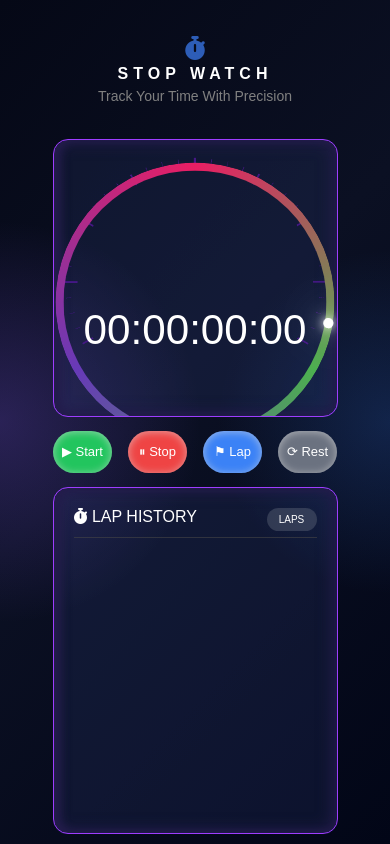
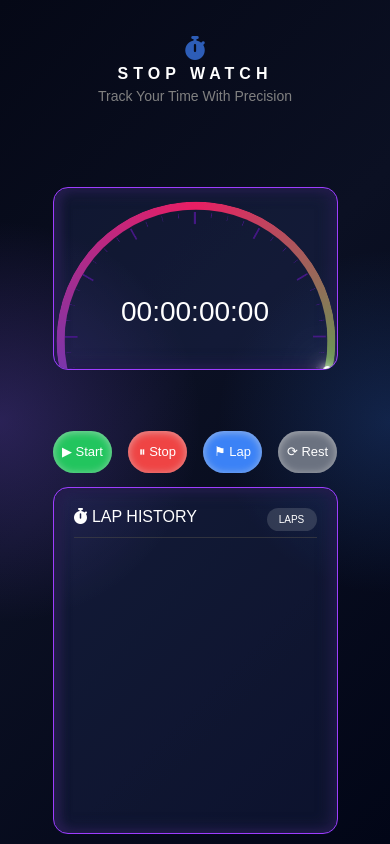
Before and after one commit to AbdelrahmanAbdelnaser/Stopwatch, a React (Create React App) app: page / in a window 390 px wide. Built offline with nearby package versions, Linux system fonts and the light colour scheme.

Commit message:
Refactor styles for screen and timer components in App.css for improved layout and responsiveness

```diff
--- a/src/App.css
+++ b/src/App.css
@@ -43,7 +43,7 @@ header span {
   grid-row: span 4;
   position: relative;
   width: 500px;
-  height: 100%;
+  height: 240px;
   border: 1px solid rgb(158 61 255);
   box-shadow:
     inset 6px 0px 9px 0.5px rgb(36 29 76),
@@ -121,7 +121,7 @@ header span {
   top: 60%;
   left: 50%;
   transform: translateX(-50%);
-  font-size: 5vh;
+  font-size: 37px;
 }
 .Controllers {
   display: flex;
@@ -249,91 +249,31 @@ header span {
   display: flex;
 }
 
-@media (max-width: 425px) {
-  .app {
-    height: 100vh;
-    display: grid;
-    grid-auto-flow: row;
-    place-items: center;
-    place-content: center;
-    grid-template-rows: repeat(12, 1fr) 10px;
-  }
+@media (max-width: 426px) {
   .screen {
-    grid-row: span 4;
-    position: relative;
     width: 285px;
-    height: 100%;
-    border: 1px solid rgb(158 61 255);
-    box-shadow:
-      inset 6px 0px 9px 0.5px rgb(36 29 76),
-      inset -2px 0px 15px 2.5px rgb(36 29 76);
-    background: rgb(25 32 58 / 43%);
-    backdrop-filter: brightness(1.5);
-    border-radius: 15px;
-    overflow: hidden;
+    height: 183px;
   }
   .screen img {
     width: 355px;
-    position: absolute;
     top: -7%;
-    left: 50%;
-    transform: translateX(-50%);
   }
-  .wrapper {
-    position: relative;
-    top: 1%;
-    width: 441px;
-    height: 441px;
-    margin: auto;
-  }
+
   .timer {
-    position: absolute;
-    top: 36%;
-    left: 32%;
+    top: 34.5%;
+    left: 32.25%;
     width: 279px;
     height: 279px;
-    transform: translate(-50%, -50%);
-    border-radius: 50%;
-    padding: 8px;
-    background: conic-gradient(#e91e63, #4caf50, #673ab7, #e91e63);
-    -webkit-mask:
-      linear-gradient(#000 0 0) content-box,
-      linear-gradient(#000 0 0);
-    mask-composite: exclude;
   }
   .dot {
-    position: absolute;
-    top: 36%;
-    left: 32%;
-    width: 10px;
-    height: 10px;
-    border-radius: 50%;
-    backdrop-filter: brightness(9);
-    background: #ffffff;
-    box-shadow:
-      0 0 10px #ffffff,
-      0 0 20px #ffffff,
-      0 0 40px #ffffff;
-    transform: translate(-50%, -50%) rotate(279deg) translateY(135px);
+    top: 34.5%;
+    left: 32.25%;
+    transform: translate(-50%, -50%) rotate(283deg) translateY(135px);
   }
-  .Controllers {
-    display: flex;
-    flex-direction: row;
-    justify-content: space-between;
-    width: 100%;
-    grid-row: span 1;
-    height: 100%;
-    align-items: center;
+  .time {
+    font-size: 28px;
   }
   .Controllers button {
-    width: 21%;
-    height: 60%;
-    border: none;
-    border-radius: 22px;
-    font-size: 16px;
-    color: white;
-    -webkit-user-select: none;
-    user-select: none;
     font-size: 13px;
   }
   .animation {
@@ -342,7 +282,7 @@ header span {
   }
   @keyframes rotateBorder {
     0% {
-      transform: translate(-50%, -50%) rotate(279deg) translateY(135px);
+      transform: translate(-50%, -50%) rotate(283deg) translateY(135px);
     }
 
     100% {
```
